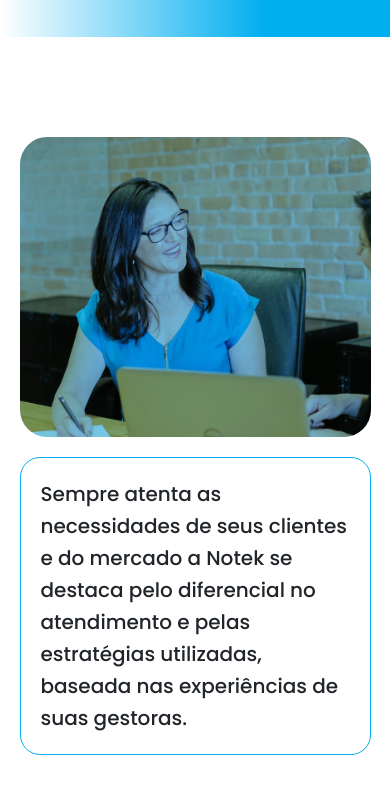
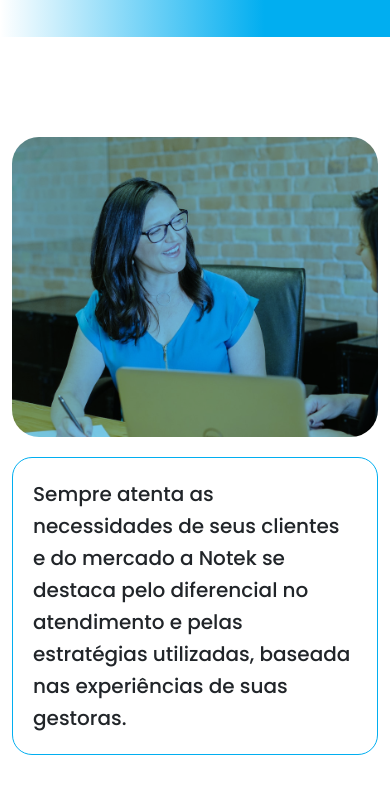
Before and after one commit to M1SS1NGHU3S/notekTemp, a React (Create React App) app: page /sobre in a window 390 px wide. Shown: the part 2180-2973 px from the top of the page. Built offline with nearby package versions, Linux system fonts and the light colour scheme; grey boxes are pictures that could not be loaded.

Commit message:
SobreBase container ajustes

```diff
--- a/src/sections/SobreBase.css
+++ b/src/sections/SobreBase.css
@@ -4,7 +4,7 @@
 
 .sobre-base--container {
     display: grid;
-    grid-template-columns: auto auto;
+    grid-template-columns: 638px 638px;
     column-gap: 20px;
     row-gap: 40px;
 }
@@ -23,14 +23,24 @@
     display: block;
 }
 
-@media (max-width: 1350px) {
+@media (max-width: 1400px) {
+    .sobre-base--container {
+        grid-template-columns: 548px 548px;
+    }
+
     .sobre-base--item {
         height: 300px;
         width: auto;
     }
 }
 
-@media (max-width: 850px) {
+@media (max-width: 1200px) {
+    .sobre-base--container {
+        grid-template-columns: 458px 458px;
+    }
+}
+
+@media (max-width: 992px) {
     .sobre-base--container.mobile {
         display: block;
         grid-template-columns: none;
--- a/src/sections/SobreBase.js
+++ b/src/sections/SobreBase.js
@@ -24,7 +24,7 @@ function SobreBase() {
 
     return (
         <section className="sobre-base">
-            <div className="sobre-base--container notek-container desktop">
+            <div className="sobre-base--container container desktop">
                 <div className="sobre-base--item">
                     <TextBox paragraphs={textboxContent[0]} style={textboxStyle} />
                 </div>
@@ -39,7 +39,7 @@ function SobreBase() {
                 </div>
             </div>
 
-            <div className="sobre-base--container notek-container mobile">
+            <div className="sobre-base--container container mobile">
                 <div className="sobre-base--item item-img">
                     <LargeImgBox bgImage={img1} />
                 </div>
```
